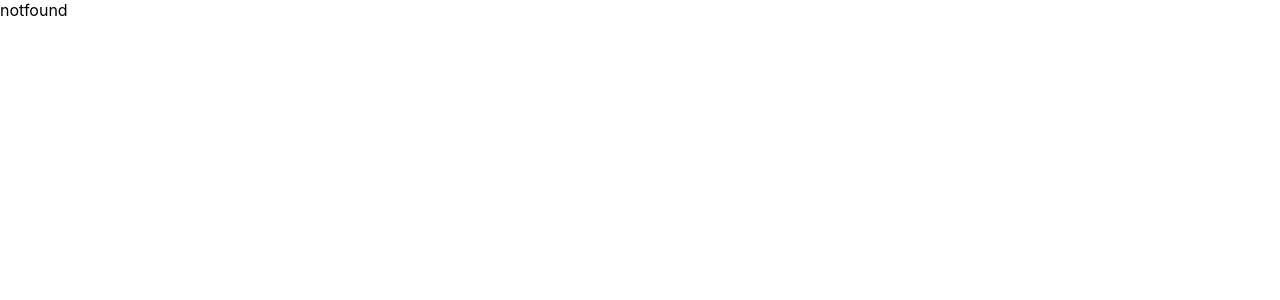
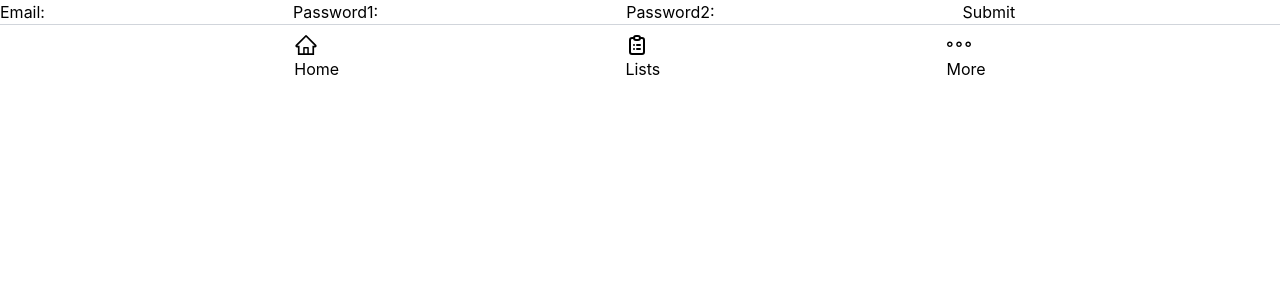
Before and after one commit to haejwo/haejwo-react-frontend, a React (Create React App) app: page /signup in a window 1280 px wide. Before the commit this address had no page. Shown: the top 300 px of the page. Built offline with nearby package versions, Linux system fonts and the light colour scheme.

Commit message:
feat: login&signup form

```diff
--- a/package.json
+++ b/package.json
@@ -6,6 +6,8 @@
     "@testing-library/jest-dom": "^5.14.1",
     "@testing-library/react": "^13.0.0",
     "@testing-library/user-event": "^13.2.1",
+    "axios": "^1.3.5",
+    "dotenv": "^16.0.3",
     "react": "^18.2.0",
     "react-dom": "^18.2.0",
     "react-icons": "^4.8.0",
@@ -38,6 +40,7 @@
     ]
   },
   "devDependencies": {
-    "eslint-config-react-app": "^7.0.1"
+    "eslint-config-react-app": "^7.0.1",
+    "tailwindcss": "^3.3.1"
   }
 }
--- a/src/components/Navbar/Navbar.jsx
+++ b/src/components/Navbar/Navbar.jsx
@@ -1,9 +1,36 @@
-import React from 'react';
+import React, { useState } from 'react';
+import { Link } from 'react-router-dom';
+import { AiFillHome, AiOutlineHome } from 'react-icons/ai';
+import { TfiMoreAlt, TfiMore } from 'react-icons/tfi';
+import { HiClipboardList, HiOutlineClipboardList } from 'react-icons/hi';
 
 export default function Navbar() {
+    const [isToggled, setIsToggled] = useState(false);
+
+    const handleToggle = () => {
+      setIsToggled(!isToggled);
+    }
+
     return (
-        <nav>
-            navbar
+        <nav className='flex justify-evenly border-t border-gray-300 p-2 bottom-0'>
+            <Link to='/' className='flex flex-col items-center'>
+                <button onClick={handleToggle}>
+                    <div className='text-2xl'>{isToggled ? <AiFillHome/> : <AiOutlineHome/>}</div>
+                    <div>Home</div>
+                </button>
+            </Link>
+            <Link to='/login' className='flex flex-col items-center'>
+                <button onClick={handleToggle}>
+                    <div className='text-2xl'>{isToggled ? <HiClipboardList/> : <HiOutlineClipboardList/>}</div>
+                    <div>Lists</div>
+                </button>
+            </Link>
+            <Link to='/profile' className='flex flex-col items-center'>
+                <button onClick={handleToggle}>
+                    <div className='text-2xl'>{isToggled ? <TfiMoreAlt/> : <TfiMore/>}</div>
+                    <div>More</div>
+                </button>
+            </Link>
         </nav>
     );
 }
--- /dev/null
+++ b/src/components/Navbar/aa.jsx
@@ -0,0 +1,19 @@
+import React from 'react';
+import axios from "axios";
+
+export default function Navbar() {
+    let backURL = process.env.REACT_APP_BACK_BASE_URL;
+    const test = async () => {
+    const res = await axios({
+                    method: "post",
+                    url: `${backURL}accounts/signup/`,
+                    data: { "email": "123@gmail.com", "password1": "qweqwe321", "password2": "qweqwe321" }
+                });
+            console.log(res)
+            }
+    return (
+        <nav onClick={test}>
+            navbar
+        </nav>
+    );
+}
--- a/src/index.css
+++ b/src/index.css
@@ -1,3 +1,7 @@
+@tailwind base;
+@tailwind components;
+@tailwind utilities;
+
 * {
   margin: 0;
   padding: 0;
--- a/src/index.js
+++ b/src/index.js
@@ -5,29 +5,25 @@ import App from './App';
 import reportWebVitals from './reportWebVitals';
 import { createBrowserRouter, RouterProvider } from 'react-router-dom';
 import NotFound from './pages/NotFound/NotFound';
-import Accounts from './pages/Accounts/Accounts';
 import Login from './pages/Accounts/Login';
 import Signup from './pages/Accounts/Signup';
 import User from './pages/Accounts/User';
 import Profile from './pages/Accounts/Profile';
+import Home from './pages/Home/Home';
 
 const root = ReactDOM.createRoot(document.getElementById('root'));
 const router = createBrowserRouter([
   {
     path: '/',
     element: <App/>,
-    errorElement: <NotFound/>
-  },
-  {
-    path: '/accounts',
-    element: <Accounts/>,
     errorElement: <NotFound/>,
     children: [
-      {path: 'login', element: <Login/>},
-      {path: 'signup', element: <Signup/>},
-      {path: 'user', element: <User/>},
-      {path: 'profile', element: <Profile/>}
-    ]
+      {index: true, element: <Home/>},
+      {path: '/login', element: <Login/>},
+      {path: '/signup', element: <Signup/>},
+      {path: '/user', element: <User/>},
+      {path: '/profile', element: <Profile/>},
+    ],
   },
 ]);
 
--- a/src/pages/Accounts/Accounts.jsx
+++ /dev/null
@@ -1,13 +0,0 @@
-import React from 'react';
-import { Outlet } from 'react-router-dom';
-
-export default function Accounts() {
-    return (
-        <div>
-            <div>login</div>
-            <div>signup</div>
-            <div>user</div>
-            <Outlet/>
-        </div>
-    );
-}
--- a/src/pages/Accounts/Login.jsx
+++ b/src/pages/Accounts/Login.jsx
@@ -1,9 +1,36 @@
-import React from 'react';
+import React, { useState } from 'react';
 
 export default function Login() {
+    const [email, setEmail] = useState("");
+    const [password, setPassword] = useState("");
+    const handleSubmit = (e) => {
+        e.preventDefault();
+        console.log(e.target)
+      };
     return (
-        <div>
-            login
-        </div>
+        <>
+            <form onSubmit={handleSubmit}>
+              <label>
+                Email:
+                <input
+                  type="email"
+                  value={email}
+                  onChange={(e) => setEmail(e.target.value)}
+                />
+              </label>
+              <label>
+                Password:
+                <input
+                  type="password"
+                  value={password}
+                  onChange={(e) => setPassword(e.target.value)}
+                />
+              </label>
+              <button type="submit">Submit</button>
+            </form>
+            <h2>간편로그인</h2>
+            <button>카카오</button>
+            <button>구글</button>
+        </>
     );
 }
--- a/src/pages/Accounts/Signup.jsx
+++ b/src/pages/Accounts/Signup.jsx
@@ -1,9 +1,40 @@
-import React from 'react';
+import React, { useState } from 'react';
 
 export default function Signup() {
+    const [email, setEmail] = useState("");
+    const [password1, setPassword1] = useState("");
+    const [password2, setPassword2] = useState("");
+    const handleSubmit = (e) => {
+        e.preventDefault();
+        console.log(e.target)
+    };
     return (
-        <div>
-            signup
-        </div>
+        <form onSubmit={handleSubmit}>
+          <label>
+            Email:
+            <input
+              type="email"
+              value={email}
+              onChange={(e) => setEmail(e.target.value)}
+            />
+          </label>
+          <label>
+            Password1:
+            <input
+              type="password"
+              value={password1}
+              onChange={(e) => setPassword1(e.target.value)}
+            />
+          </label>
+          <label>
+            Password2:
+            <input
+              type="password"
+              value={password2}
+              onChange={(e) => setPassword2(e.target.value)}
+            />
+          </label>
+          <button type="submit">Submit</button>
+        </form>
     );
 }
--- /dev/null
+++ b/src/pages/Home/Home.jsx
@@ -0,0 +1,9 @@
+import React from 'react';
+
+export default function Home() {
+    return (
+        <div>
+            home
+        </div>
+    );
+}
--- /dev/null
+++ b/tailwind.config.js
@@ -0,0 +1,8 @@
+/** @type {import('tailwindcss').Config} */
+module.exports = {
+  content: ["./src/**/*.{jsx,js}"],
+  theme: {
+    extend: {},
+  },
+  plugins: [],
+}
```
Also changed, not shown: 1 other file (tests, documents, lock files or other folders).
